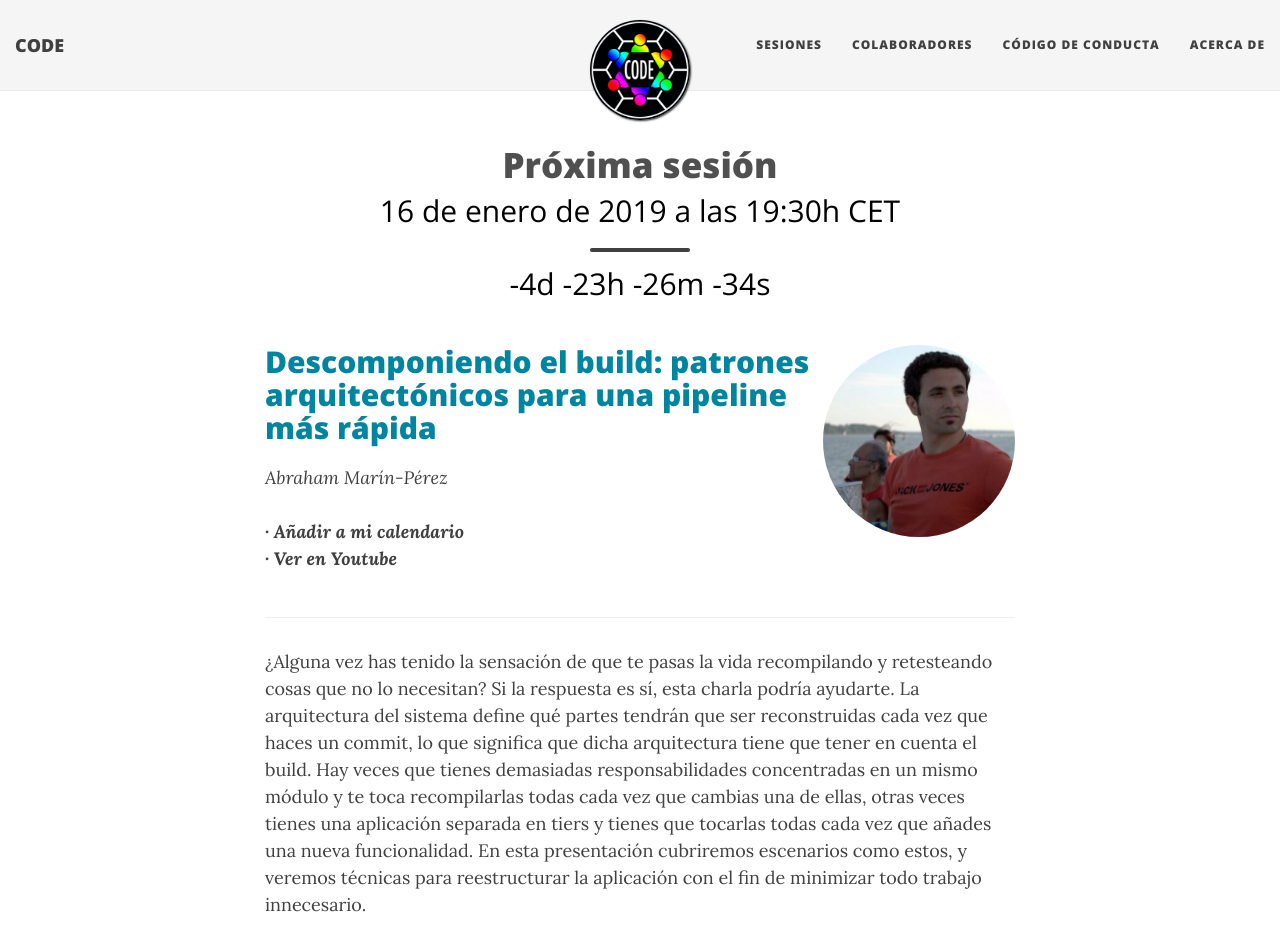
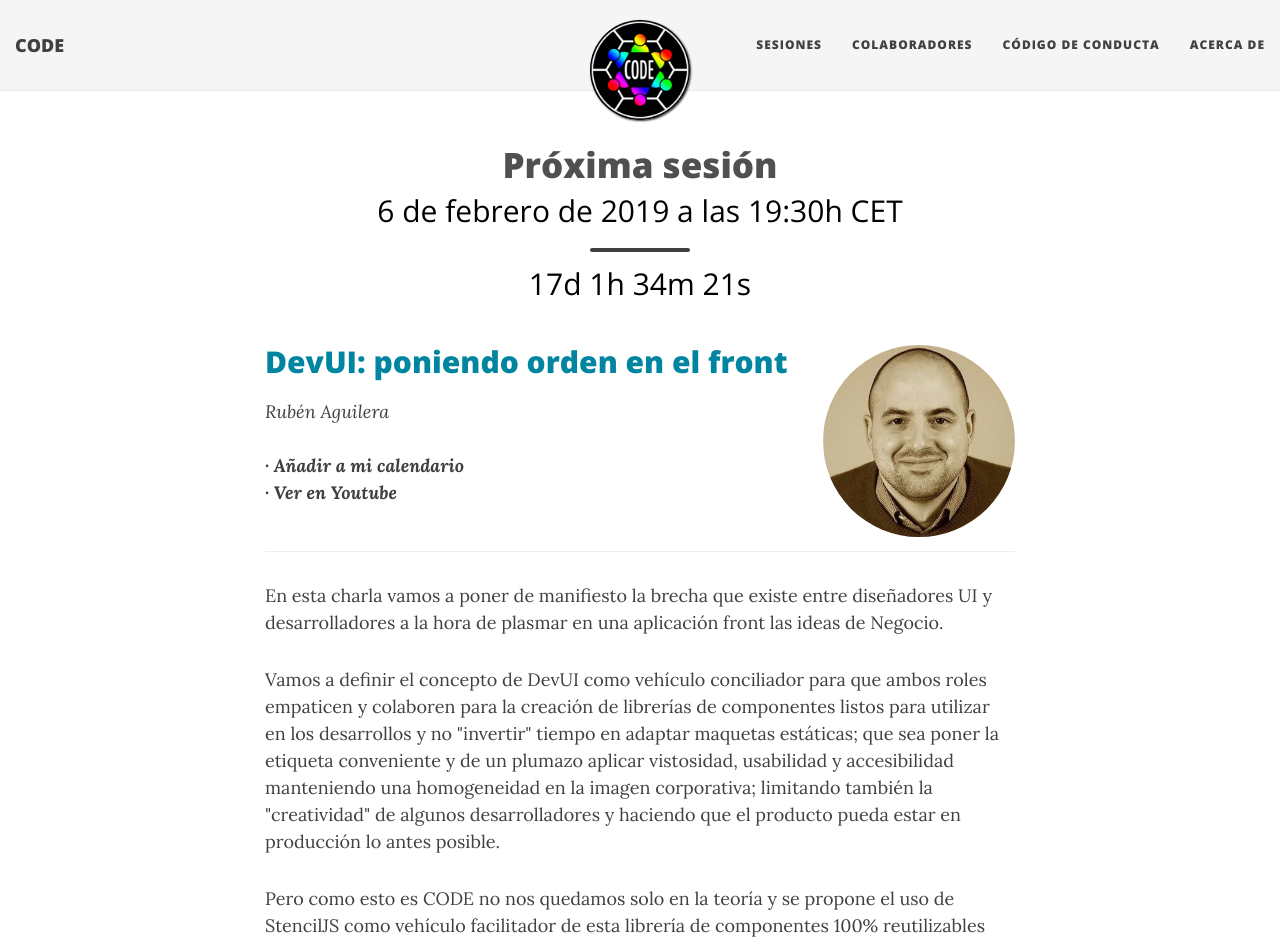
Before and after one commit to comunidadcode/comunidadcode.github.io, a Jekyll site: the page built from proxima-sesion.html, in a window 1280 px wide and 1400 px high. Shown: the top 943 px of the window. Built offline with Jekyll 4.4.1, drawn with Linux system fonts in a browser that asks for light colours; nearby versions of some CDN libraries; some of the changed text lies outside the part shown.

Commit message:
Archivada charla Abraham, y añadida charla Rubén Aguilera

```diff
--- a/proxima-sesion.html
+++ b/proxima-sesion.html
@@ -1,21 +1,21 @@
 ---
 layout: page
 use-site-title: true
-twitter-title: Descomponiendo el build. 16 de enero de 2019 a las 19:30h CET
-twitter-description: Patrones arquitectónicos para una pipeline más rápida
-share-img: https://comunidadcode.com/img/colaboradores/abraham-marin-perez.jpg
+twitter-title: DevUI&#58; poniendo orden en el front. 6 de febrero de 2019 a las 19:30h CET
+twitter-description: DevUI&#58; poniendo orden en el front
+share-img: https://comunidadcode.com/img/colaboradores/ruben-aguilera.jpg
 ---
 
 <div class="page-heading">
     <div class="text-next-session-header">Próxima sesión</div>
-    <div class="text-next-session-subheader">16 de enero de 2019 a las 19:30h CET</div>
+    <div class="text-next-session-subheader">6 de febrero de 2019 a las 19:30h CET</div>
     <hr class="small">
     <h2 class="text-countdown"><div id='countdown'></div></h2>
 </div>
 
 <script>
   // Set the date we're counting down to
-  var countDownDate = new Date("Jan 16, 2019 19:30:00").getTime();
+  var countDownDate = new Date("Feb 6, 2019 19:30:00").getTime();
 
   // Update the count down every 1 second
   var x = setInterval(function() {
@@ -46,20 +46,26 @@ share-img: https://comunidadcode.com/img/colaboradores/abraham-marin-perez.jpg
 
 <article class="post-preview">
   <div class="next-session-image">
-    <a href="../colaboradores/abraham-marin-perez"><img src="/img/colaboradores/abraham-marin-perez.jpg"></a>
+    <a href="../colaboradores/ruben-aguilera"><img src="/img/colaboradores/ruben-aguilera.jpg"></a>
   </div>
-    <h2 class="text-next-session-title">Descomponiendo el build: patrones arquitectónicos para una pipeline más rápida</h2>
+    <h2 class="text-next-session-title">DevUI: poniendo orden en el front</h2>
     <h3></h3>
-    <p class="post-meta"><a href="../colaboradores/abraham-marin-perez">Abraham Marín-Pérez</a><br><br>
-        <a href="https://calendar.google.com/event?action=TEMPLATE&tmeid=MHFmazI2bXBtNTV0czM1bTdvNW9zYjgzbG4gY29tdW5pZGFkY29kZUBt&tmsrc=comunidadcode%40gmail.com" target="_blank" class="post-read-more">· Añadir a mi calendario</a><br>
-        <a href="https://www.youtube.com/watch?v=cdPubzM73Bo" target="_blank" class="post-read-more">· Ver en Youtube</a>
+    <p class="post-meta"><a href="../colaboradores/ruben-aguilera">Rubén Aguilera</a><br><br>
+        <a href="https://calendar.google.com/event?action=TEMPLATE&tmeid=M2o2ZTg3azhkcGdqcGRhNW9haHI1cjFxbWogY29tdW5pZGFkY29kZUBt&tmsrc=comunidadcode%40gmail.com" target="_blank" class="post-read-more">· Añadir a mi calendario</a><br>
+        <a href="https://www.youtube.com/watch?v=5d1sfBh0BE4" target="_blank" class="post-read-more">· Ver en Youtube</a>
     </p>
 </article>
 
 <p>
-¿Alguna vez has tenido la sensación de que te pasas la vida recompilando y retesteando cosas que no lo necesitan? Si la respuesta es sí, esta charla podría ayudarte. La arquitectura del sistema define qué partes tendrán que ser reconstruidas cada vez que haces un commit, lo que significa que dicha arquitectura tiene que tener en cuenta el build. Hay veces que tienes demasiadas responsabilidades concentradas en un mismo módulo y te toca recompilarlas todas cada vez que cambias una de ellas, otras veces tienes una aplicación separada en tiers y tienes que tocarlas todas cada vez que añades una nueva funcionalidad. En esta presentación cubriremos escenarios como estos, y veremos técnicas para reestructurar la aplicación con el fin de minimizar todo trabajo innecesario.
+En esta charla vamos a poner de manifiesto la brecha que existe entre diseñadores UI y desarrolladores a la hora de plasmar en una aplicación front las ideas de Negocio.
+</p>
+<p>
+Vamos a definir el concepto de DevUI como vehículo conciliador para que ambos roles empaticen y colaboren para la creación de librerías de componentes listos para utilizar en los desarrollos y no "invertir" tiempo en adaptar maquetas estáticas; que sea poner la etiqueta conveniente y de un plumazo aplicar vistosidad, usabilidad y accesibilidad manteniendo una homogeneidad en la imagen corporativa; limitando también la "creatividad" de algunos desarrolladores y haciendo que el producto pueda estar en producción lo antes posible.
+</p>
+<p>
+Pero como esto es CODE no nos quedamos solo en la teoría y se propone el uso de StencilJS como vehículo facilitador de esta librería de componentes 100% reutilizables agnóstica al framework de turno (Angular, React, Vue). El resto de la charla es un live-coding de cómo empezar la librería con StencilJS desde cero, crear un par de componentes reutilizables y consumirlos en una aplicación con Angular.
 </p>
 
 <br/><br/>
 
-<iframe class="youtube" width="560" height="315" src="https://www.youtube.com/embed/cdPubzM73Bo" frameborder="0" allowfullscreen></iframe>
+<iframe class="youtube" width="560" height="315" src="https://www.youtube.com/embed/5d1sfBh0BE4" frameborder="0" allowfullscreen></iframe>
```
Also changed, not shown: _posts/2019-01-16-descomponiendo-el-build.md (added, +23 -0 lines), colaboradores.md (+1 -0 lines), colaboradores/abraham-marin-perez.md (+1 -1 lines), colaboradores/ruben-aguilera.md (added, +18 -0 lines), index.html (+5 -5 lines), img/colaboradores/ruben-aguilera.jpg (added).
